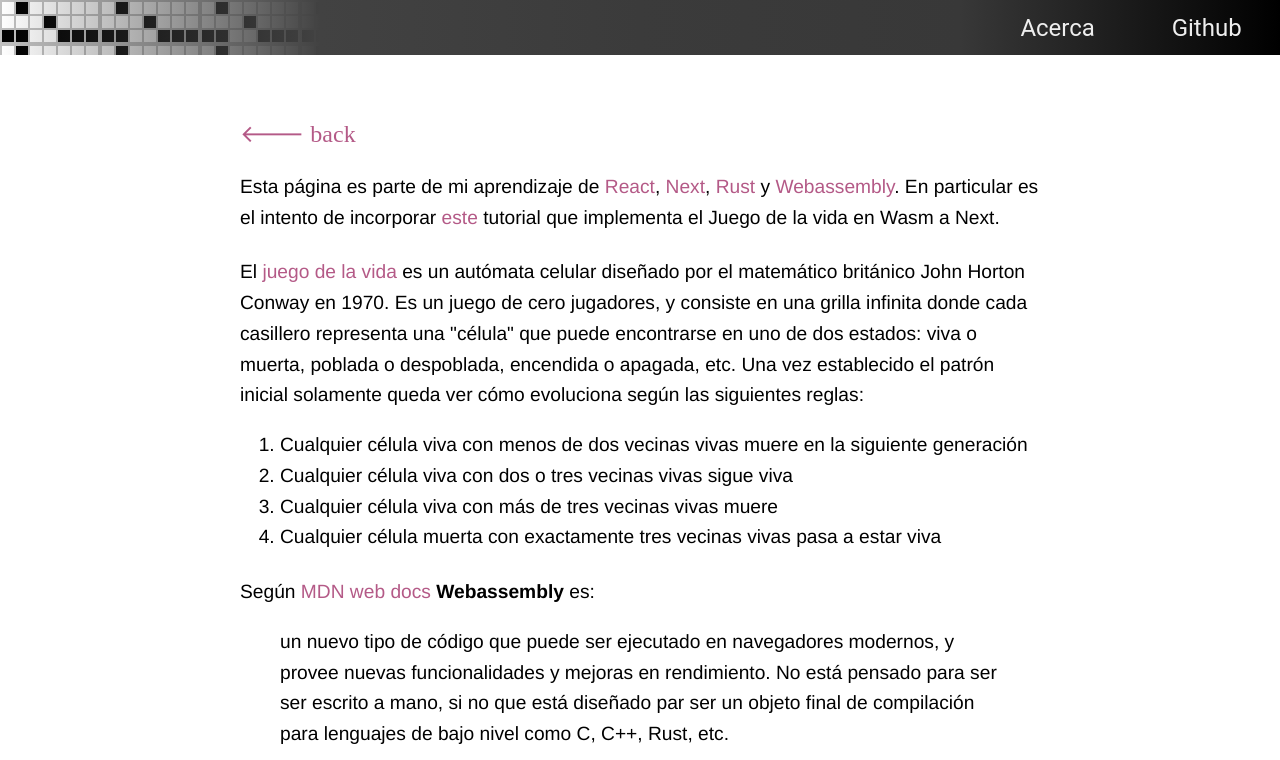
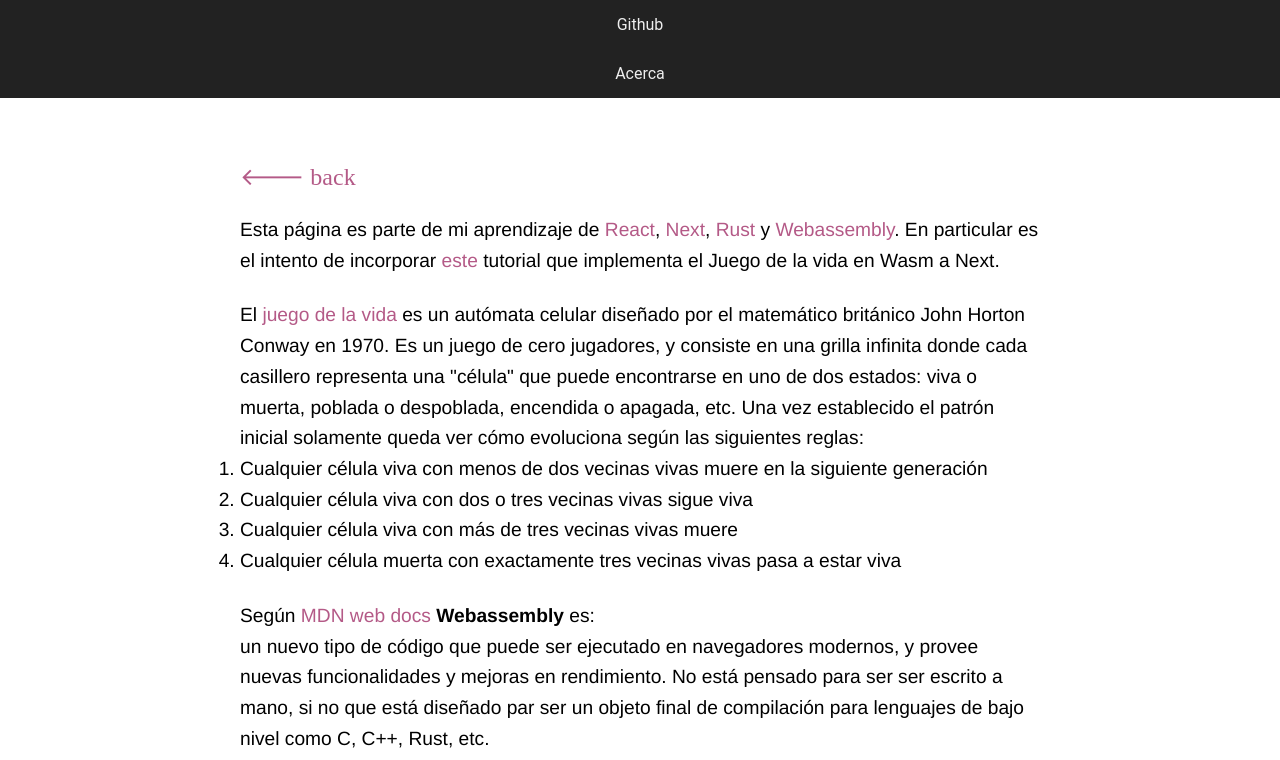
Before and after one commit to ignacio-gc/wasm-gol-next, a Next.js app: page /acerca in a window 1280 px wide. Shown: the top 760 px of the page. Built offline with nearby package versions, Linux system fonts and the light colour scheme.

Commit message:
más css

```diff
--- a/components/navbar.js
+++ b/components/navbar.js
@@ -4,10 +4,16 @@
 const Navbar = () => {
 
   return (
-    <div className={styles.container}>
-      <a href="https://github.com/ignacio-gc/wasm-gol-next">Github</a>
-      <Link href="/acerca"><a href="">Acerca</a></Link>
-    </div>
+    <nav className={styles.nv}>
+      <ul className={styles.menu}>
+        <li>
+          <a href="https://github.com/ignacio-gc/wasm-gol-next">Github</a>
+        </li>
+        <li>
+          <Link href="/acerca"><a href="">Acerca</a></Link>
+        </li>
+      </ul>
+    </nav>
   )
 }
 
--- a/components/navbar.module.css
+++ b/components/navbar.module.css
@@ -1,16 +1,24 @@
- .container {
+ .menu {
    display: flex;
-   flex-direction: row-reverse;
+   flex-direction: column;
    align-items: center;
-   list-style: none;
    font-family: roboto;
-   font-size: 1.5rem;
-   background: linear-gradient(to right, rgba(255, 255, 255, 0), rgb(66, 66, 66), rgb(59, 59, 59), rgb(56, 56, 56), rgb(0, 0, 0)), url("../public/Arch_Linux_Wallpapers_05.png");
-   min-height: 55px;
+   list-style-type: none;
+   flex-wrap: wrap;
+   justify-content: space-between;
  }
 
- .container a {
+ .menu a {
    color: #eeeeee;
    text-decoration: none;
-   margin: 0 3vw;
  }
+
+ .menu li a {
+   display: block;
+   padding: 15px 5px;
+ }
+
+ .nv {
+   background: #222;
+   padding: 0 15px;
+ }
--- a/pages/index.js
+++ b/pages/index.js
@@ -11,7 +11,7 @@
           <h1>Game of Life</h1>
           <h2>Rust + Webassembly + Next.js</h2>
         </div>
-        <div className={styles.golGallery}>
+        <div className={styles.gol}>
           <GameOfLife width={64} height={64} />
         </div>
       </Layout>
--- a/styles/global.css
+++ b/styles/global.css
@@ -1,3 +1,5 @@
- html, body {
-   margin: 0;
- }
+* {
+    box-sizing: border-box;
+    padding: 0;
+    margin: 0;
+}
```
Also changed, not shown: pages/index.module.css (+10 -2 lines), components/gameoflife.module.css (added).
